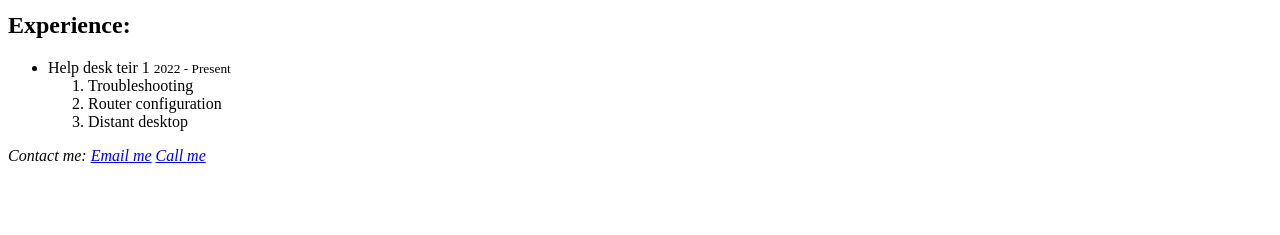
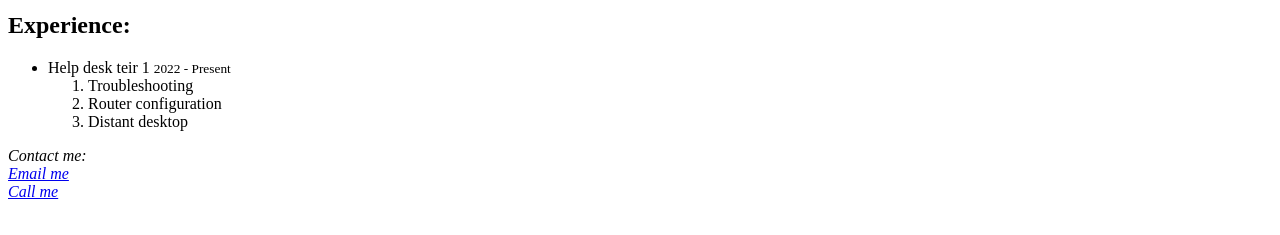
Before and after one commit to MJmtsweni/Resume, a plain HTML site: page index.html in a window 1280 px wide. Shown: the part 193-428 px from the top of the page. Drawn offline with Linux system fonts and the light colour scheme.

Commit message:
index.html

```diff
--- a/index.html
+++ b/index.html
@@ -34,8 +34,8 @@
         <footer>
             <address>
                 Contact me:
-                <a href="mailto:tmtsweni@hotmail.com">Email me</a>
-                <a href="tel:+27813276153">Call me</a>
+                <div> <a href="mailto:tmtsweni@hotmail.com">Email me</a></div>
+                <div><a href="tel:+27813276153">Call me</a></div>
             </address>
         </footer>
     </body>
```
